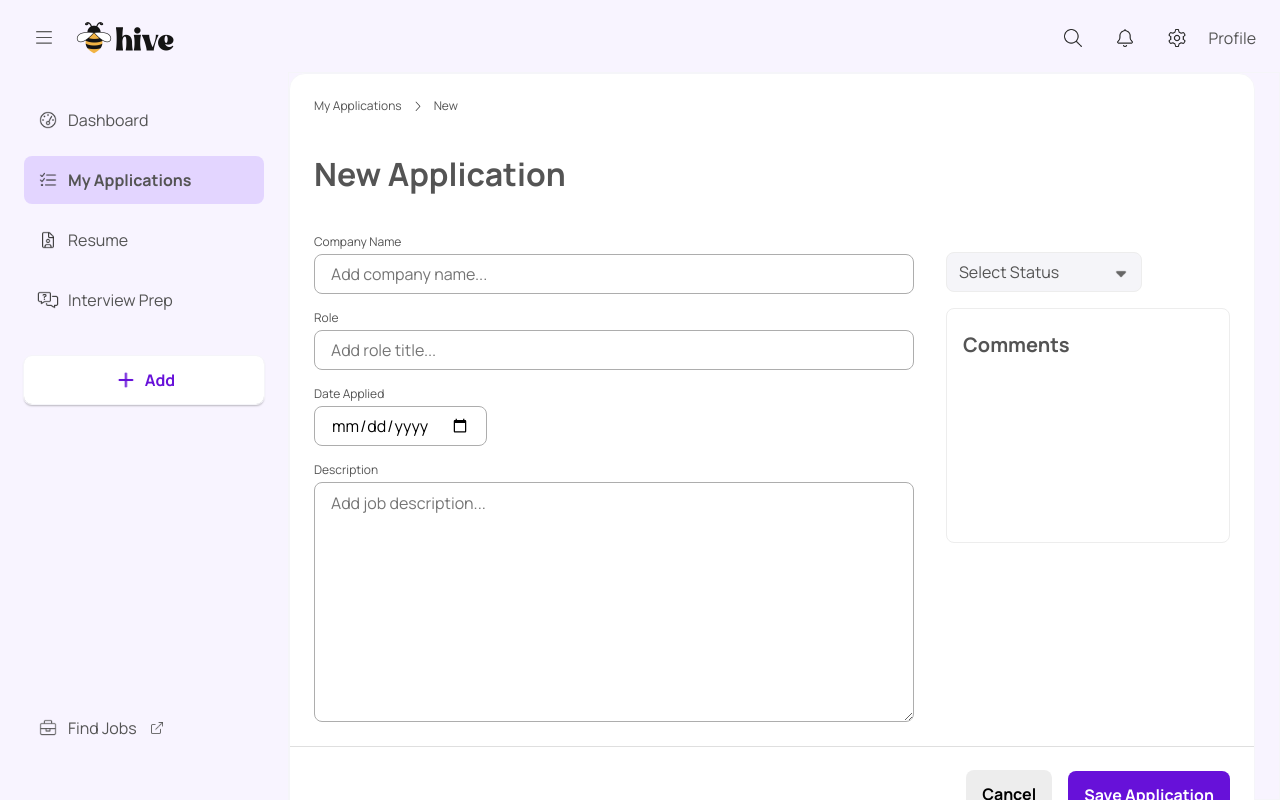
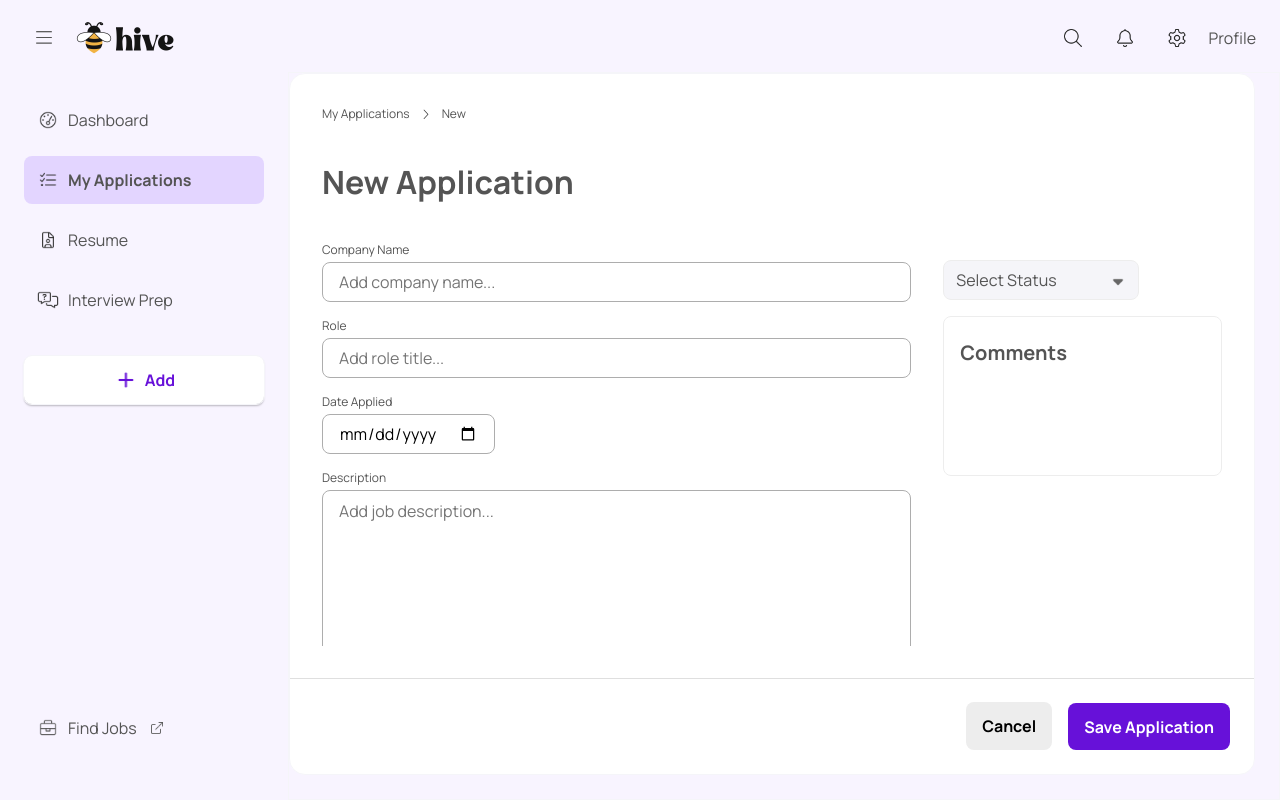
Before and after one commit to amyshinnyshin/hive, a React (Create React App) app in the folder frontend/: page /myapplications/add in a window 1280 px wide. Built offline with nearby package versions, Linux system fonts and the light colour scheme.

Commit message:
started creating dashboard

```diff
--- a/frontend/src/App.css
+++ b/frontend/src/App.css
@@ -37,7 +37,7 @@ body {
     box-sizing: border-box;
 }
 
-.page-container {
+.page {
     position: fixed;
     top: 72px;
     left: 288px;
@@ -47,6 +47,8 @@ body {
     border: 1px solid var(--Iron-50);
     flex-direction: column;
     box-sizing: border-box;
+    padding: 0px 24px 24px 0px;
+    /* background-color: purple; */
 }
 
 .content-container {
@@ -55,7 +57,6 @@ body {
     border-radius: 16px;
     border: 1px solid var(--Iron-50);
     padding: 24px;
-    margin: 0px 24px 24px 0px;
     flex: 1 0 0;
     align-self: stretch;
     overflow: hidden;
--- a/frontend/src/App.js
+++ b/frontend/src/App.js
@@ -14,6 +14,8 @@ import Modal from './components/Modal/Modal';
 // CSS
 import './App.css';
 import './style.css';
+import Dashboard from './pages/Dashboard/Dashboard';
+import Resume from './pages/Resume/Resume';
 
 
 
@@ -29,6 +31,8 @@ const App = () => {
           <Route path="/myapplications/add" element={<AddApplication />} />
           <Route path="/myapplications/:id" element={<Modal />} />
           <Route path="/myapplications/:id/edit" element={<EditApplication />} />
+          <Route path= "/dashboard" element={<Dashboard />} />
+          <Route path= "/resume" element={<Resume />} />
         </Routes>
     </Router>
   );
--- a/frontend/src/components/CommentsSection/CommentsSection.css
+++ b/frontend/src/components/CommentsSection/CommentsSection.css
@@ -81,7 +81,7 @@ p.profile {
 
 .created-comment-textbox-container {
   display: flex;
-  padding: 16px 16px 24px 16px;
+  padding: 16px 16px 16px 16px;
   align-items: flex-start;
   gap: 16px;
   align-self: stretch;
--- a/frontend/src/components/LeftSidebar/LeftSidebar.js
+++ b/frontend/src/components/LeftSidebar/LeftSidebar.js
@@ -28,13 +28,20 @@ const LeftSidebar = () => {
       <div className='top-section'>
         <div className='nav-item-group'>
 
-          <NavItem icon="/icons/dashboard.png" label="Dashboard" showIconAfter={false}/>
+
+          <NavLink to='/dashboard' className={`no-styling ${isPathActive('/dashboard') ? 'active-nav' : ''}`}>
+            <NavItem icon="/icons/dashboard.png" label="Dashboard" showIconAfter={false}/>
+          </NavLink>
 
           <NavLink to='/myapplications' className={`no-styling ${isPathActive('/myapplications') ? 'active-nav' : ''}`}>
             <NavItem icon="/icons/myappplications.png" label="My Applications" showIconAfter={false} />
           </NavLink>
 
-          <NavItem icon="/icons/resume.png" label="Resume" showIconAfter={false}/>
+
+          <NavLink to='/resume' className={`no-styling ${isPathActive('/resume') ? 'active-nav' : ''}`}>
+            <NavItem icon="/icons/resume.png" label="Resume" showIconAfter={false}/>
+          </NavLink>
+
           <NavItem icon="/icons/interviewprep.png" label="Interview Prep" showIconAfter={false}/>
         </div>
 
--- a/frontend/src/pages/AddApplication/AddApplication.css
+++ b/frontend/src/pages/AddApplication/AddApplication.css
@@ -1,36 +1,41 @@
 
 .form-page-container {
     display: flex;
+    width: 100%;
+    height: 100%;
     background-color: var(--White);
     border-radius: 16px;
     border: 1px solid var(--Iron-50);
-    margin: 0px 24px 24px 0px;
-    flex: 1 0 0;
-    align-self: stretch;
+    box-sizing: border-box;
+    overflow: hidden;
+    /* flex: 1 0 0;
+    align-self: stretch; */
     /* overflow: hidden; */
-    flex-direction: column;
+    /* flex-direction: column; */
 }
 
 .form-container {
-    display: flex;
+    width: 100%;
+    height: 100%;
+    box-sizing: border-box
+    /* display: flex;
     flex-direction: column;
     align-items: flex-start;
-    flex: 1 0 0;
+    flex: 1 0 0; */
 }
 
 .form-header-section > .dropdown {
     width: 196px;
 }
 
-.form {
+div.form {
     display: flex;
     flex-direction: column;
     align-items: flex-start;
     /* align-content: flex-start; */
-    align-self: stretch;
     gap: 40px;
-    padding: 24px;
-    height: 100%;
+    padding: 32px;
+    height: calc(100% - 160px);
 }
 
 .form-group {
@@ -38,6 +43,8 @@
     grid-template-columns: repeat(12, 1fr);
     gap: 32px;
     width: 100%;
+    height: 100%;
+    overflow: auto;
 }
 
 .form-group > div.left-section {
@@ -60,14 +67,16 @@
 .form-group > div.right-section {
     grid-column: 9 / span 4;
     padding-top: 18px;
+    height: 100%;
 }
 
 .right-section > .page-comments-section {
     margin-top: 16px;
-    padding: 24px 16px 24px 16px;
+    padding: 24px 16px 8px 16px;
     border: 1px solid var(--Iron-100);
     border-radius: 8px;
-    min-height: 50%;
+    min-height: 160px;
+    max-height: 100%;
     box-sizing: border-box;
 }
 
--- a/frontend/src/pages/AddApplication/AddApplication.js
+++ b/frontend/src/pages/AddApplication/AddApplication.js
@@ -76,7 +76,7 @@ const AddApplication = () => {
             <LeftSidebar />
             </div>
 
-            <div className='page-container'>
+            <div className='page'>
                 <div className='form-page-container'>
                     <div className='breadcrumb'></div>
 
--- a/frontend/src/pages/Dashboard/Dashboard.css
+++ b/frontend/src/pages/Dashboard/Dashboard.css
@@ -0,0 +1,15 @@
+.dashboard-page-container {
+    display: flex;
+    width: 100%;
+    height: 100%;
+    background-color: var(--White);
+    border-radius: 16px;
+    border: 1px solid var(--Iron-50);
+    box-sizing: border-box;
+    overflow: hidden;
+    padding: 32px;
+    /* flex: 1 0 0;
+    align-self: stretch; */
+    /* overflow: hidden; */
+    /* flex-direction: column; */
+}
--- a/frontend/src/pages/Dashboard/Dashboard.js
+++ b/frontend/src/pages/Dashboard/Dashboard.js
@@ -0,0 +1,32 @@
+import React from 'react'
+import TopNav from '../../components/TopNav/TopNav'
+import LeftSidebar from '../../components/LeftSidebar/LeftSidebar'
+
+import './Dashboard.css';
+
+
+const Dashboard = () => {
+  return (
+    <div>
+        <div className='top-nav-container'>
+            <TopNav />
+        </div>
+
+        <div className='leftsidebar-container'>
+            <LeftSidebar />
+        </div>
+
+        <div className='page'>
+          <div className='dashboard-page-container'>
+            <div className='header'>
+              <h1>Buzz Buzz... Let's find a job today! </h1>
+
+              <div className='dashboard-content-container'></div>
+            </div>
+          </div>
+        </div>
+    </div>
+  )
+}
+
+export default Dashboard
--- a/frontend/src/pages/EditApplication/EditApplication.js
+++ b/frontend/src/pages/EditApplication/EditApplication.js
@@ -110,7 +110,7 @@ const EditApplication = ( ) => {
         <LeftSidebar />
         </div>
 
-        <div className='page-container'>
+        <div className='page'>
             <div className='form-page-container'>
                 <div className='breadcrumb'></div>
 
--- a/frontend/src/pages/MyApplications/MyApplications.js
+++ b/frontend/src/pages/MyApplications/MyApplications.js
@@ -21,7 +21,10 @@ const MyApplications = () => {
       <div className='leftsidebar-container'>
           <LeftSidebar />
       </div>
+
       <div className='page-container'>
+
+        <div className='page'>
           <div className='content-container'>
 
             <div className='header-section'>
@@ -45,6 +48,7 @@ const MyApplications = () => {
           </div>
         </div>
       </div>
+    </div>
   );
 };
 
--- /dev/null
+++ b/frontend/src/pages/Resume/Resume.js
@@ -0,0 +1,19 @@
+import React from 'react'
+import TopNav from '../../components/TopNav/TopNav'
+import LeftSidebar from '../../components/LeftSidebar/LeftSidebar'
+
+const Resume = () => {
+  return (
+    <div>
+      <div className='top-nav-container'>
+            <TopNav />
+        </div>
+
+        <div className='leftsidebar-container'>
+            <LeftSidebar />
+        </div>
+    </div>
+  )
+}
+
+export default Resume
```
Also changed, not shown: frontend/src/pages/Resume/Resume.css (added). Lines whose indentation alone changed are shown as unchanged.
